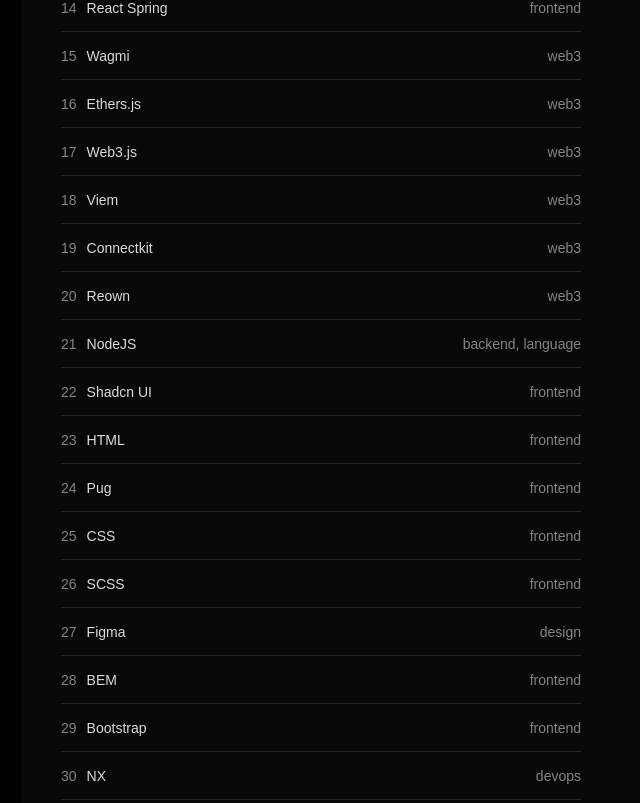
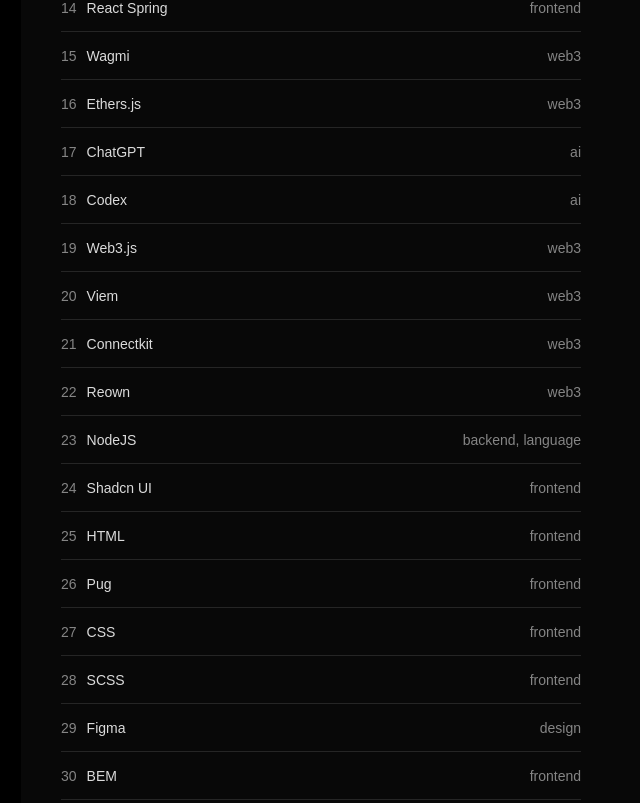
Before and after one commit to alexaganov/portfolio-website, a Next.js app: page / in a window 1280 px wide. Shown: the part 3757-4560 px from the top of the page, without its empty margins (619-1259 px from the left). Built offline with nearby package versions, Linux system fonts and the light colour scheme; no server answers; a web font is replaced by a local one.

Commit message:
feat: add ai tech that i use

```diff
--- a/src/data.ts
+++ b/src/data.ts
@@ -349,6 +349,16 @@
       tags: ['web3'],
     },
     {
+      id: 'chat-gpt',
+      name: 'ChatGPT',
+      tags: ['ai'],
+    },
+    {
+      id: 'codex',
+      name: 'Codex',
+      tags: ['ai'],
+    },
+    {
       id: 'web3js',
       name: 'Web3.js',
       description: 'JavaScript library for Ethereum',
```
